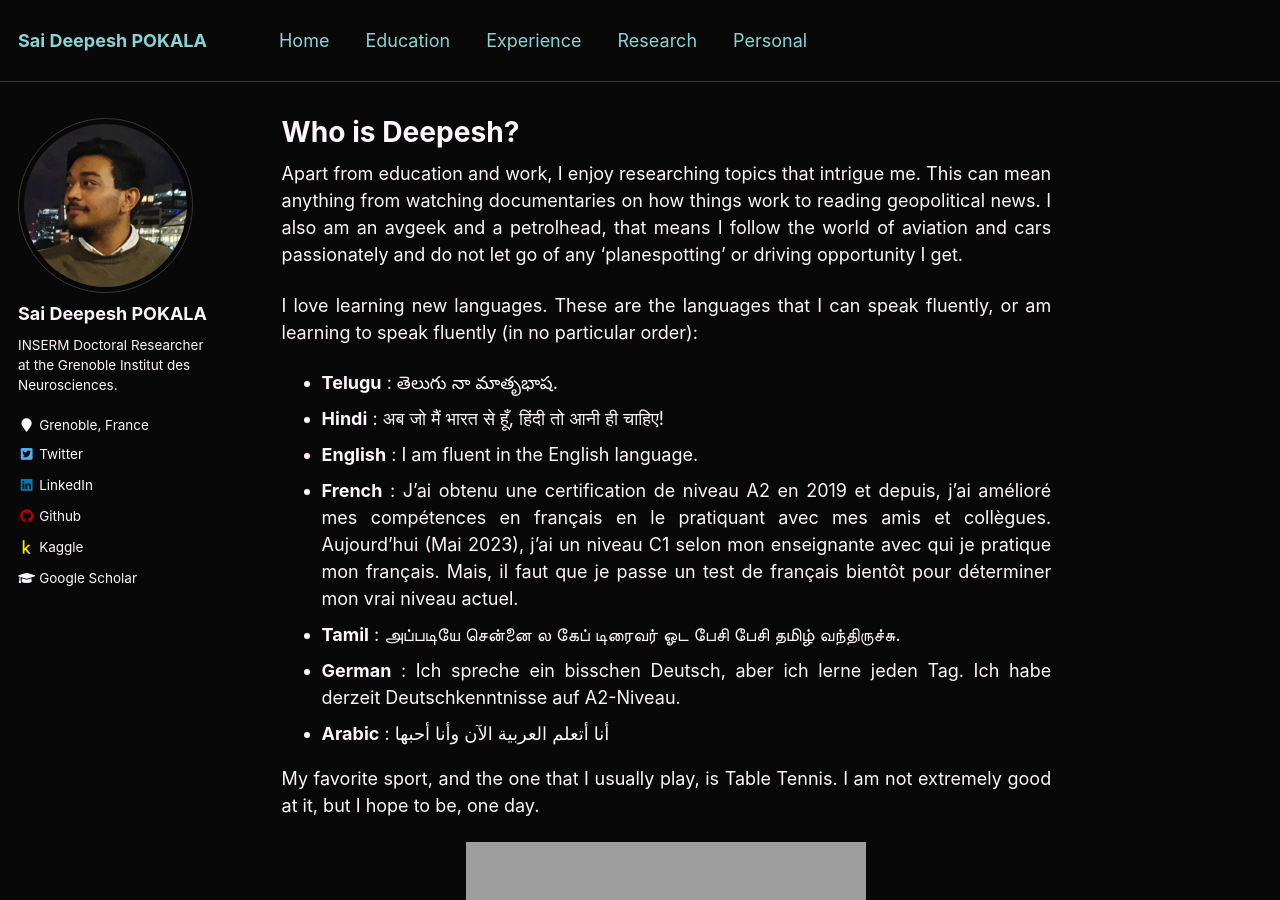
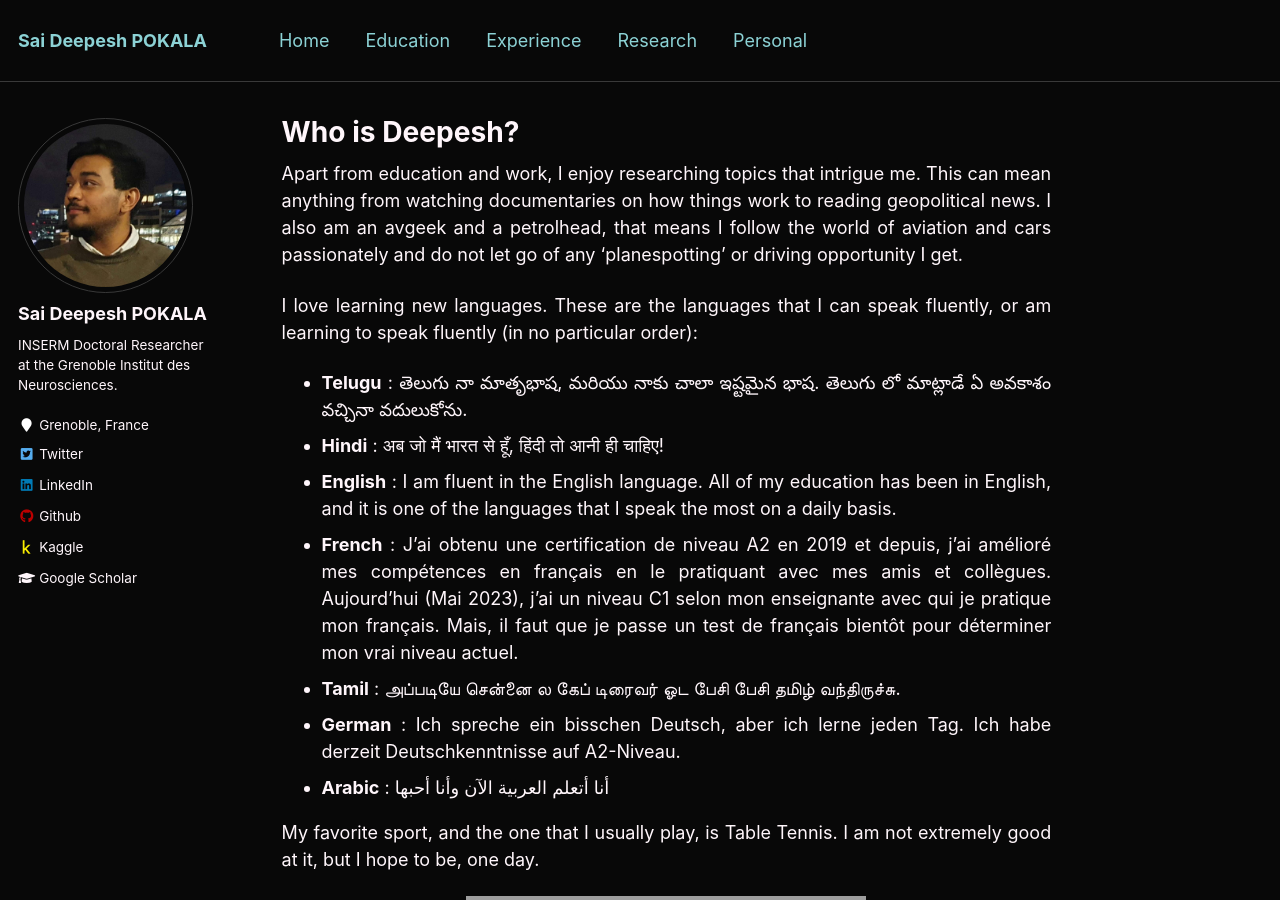
Before and after one commit to saideepesh/saideepesh.github.io, a Jekyll site: the page built from _pages/personal.md, in a window 1280 px wide and 900 px high. Built offline with Jekyll 4.4.1, drawn with Linux system fonts in a browser that asks for light colours.

Commit message:
Update personal.md
updated Telugu and English description

```diff
--- a/_pages/personal.md
+++ b/_pages/personal.md
@@ -9,9 +9,9 @@ Apart from education and work, I enjoy researching topics that intrigue me. This
 
 I love learning new languages. These are the languages that I can speak fluently, or am learning to speak fluently (in no particular order):
 
-- **Telugu**      : తెలుగు నా మాతృభాష.
+- **Telugu**      : తెలుగు నా మాతృభాష, మరియు నాకు చాలా ఇష్టమైన భాష. తెలుగు లో మాట్లాడే ఏ అవకాశం వచ్చినా వదులుకోను.
 - **Hindi**       : अब जो मैं भारत से हूँ, हिंदी तो आनी ही चाहिए!
-- **English**     : I am fluent in the English language.
+- **English**     : I am fluent in the English language. All of my education has been in English, and it is one of the languages that I speak the most on a daily basis.
 - **French**      : J'ai obtenu une certification de niveau A2 en 2019 et depuis, j'ai amélioré mes compétences en français en le pratiquant avec mes amis et collègues. Aujourd'hui (Mai 2023), j'ai un niveau C1 selon mon enseignante avec qui je pratique mon français. Mais, il faut que je passe un test de français bientôt pour déterminer mon vrai niveau actuel.
 - **Tamil**       : அப்படியே சென்னை ல கேப் டிரைவர் ஓட பேசி பேசி தமிழ் வந்திருச்சு.
 - **German**      : Ich spreche ein bisschen Deutsch, aber ich lerne jeden Tag. Ich habe derzeit Deutschkenntnisse auf A2-Niveau.
```
